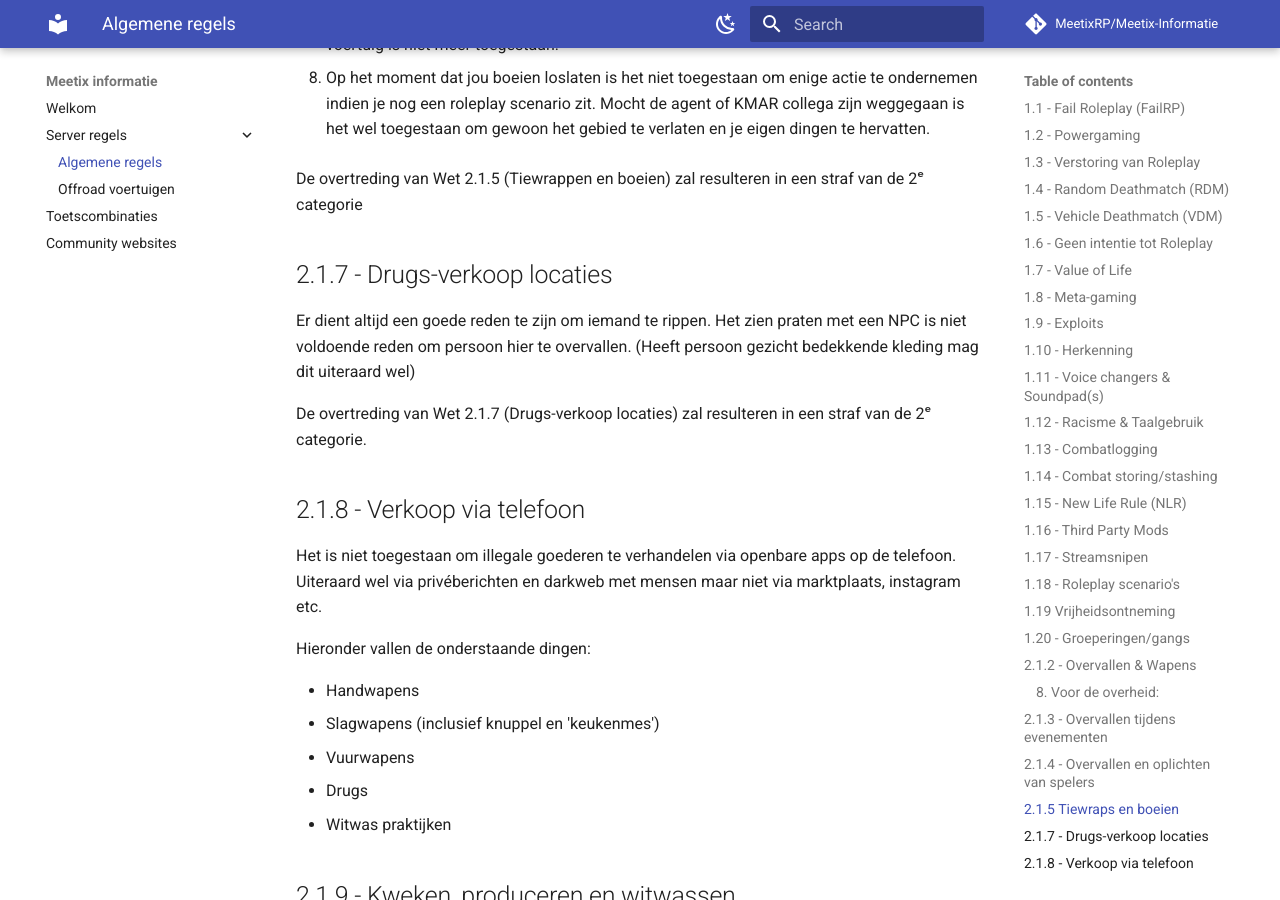
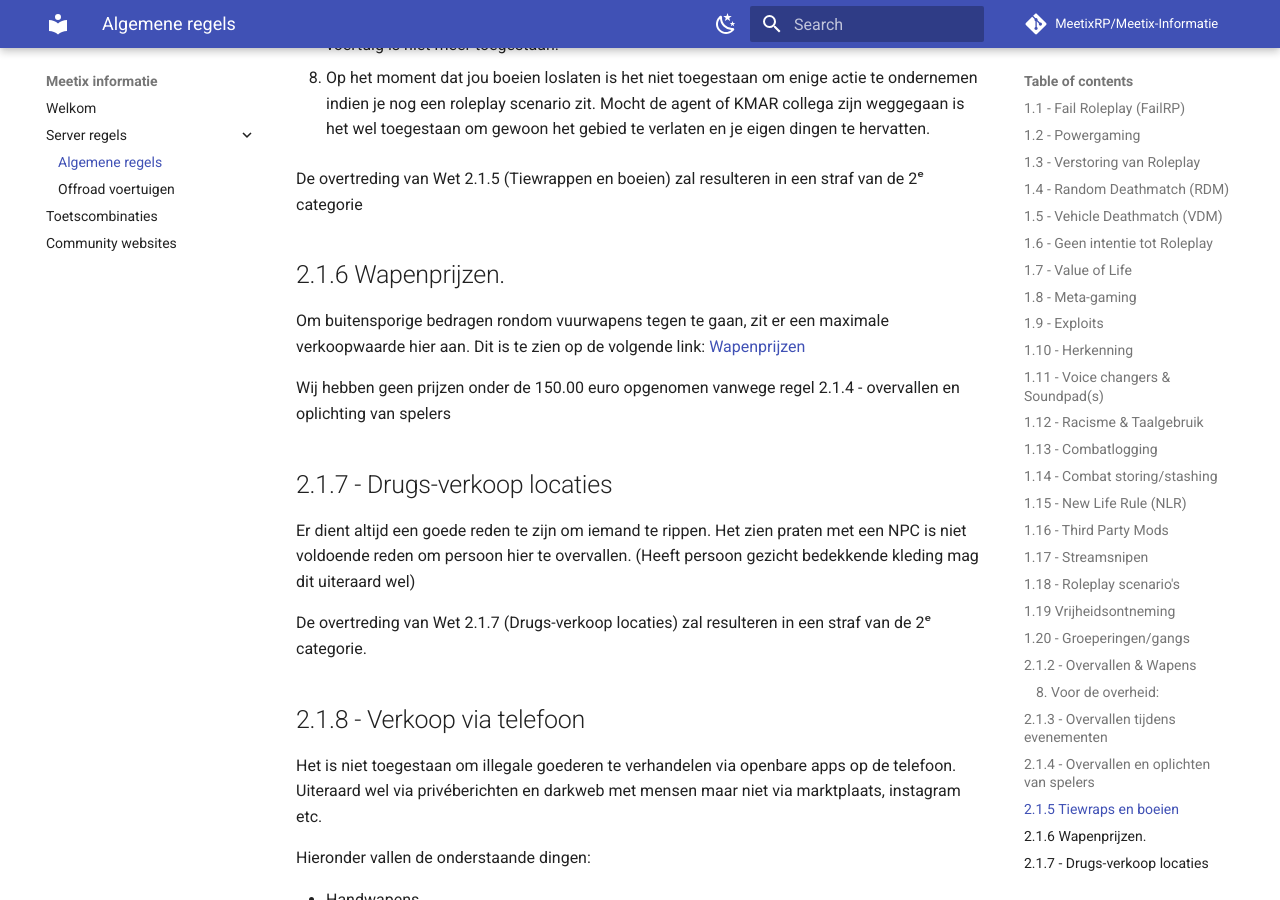
Before and after one commit to MeetixRP/Meetix-Informatie, an MkDocs documentation site: the page built from docs/algemeneregels.md, in a window 1280 px wide and 900 px high, scrolled down 10703 px. Built offline with MkDocs 1.6.1 and Material for MkDocs 9.7.7, drawn with Linux system fonts in a browser that asks for light colours; comment, search, counter and statistics services are not loaded.

Commit message:
Update algemeneregels.md
2.1.6 op verzoek van management.

```diff
--- a/docs/algemeneregels.md
+++ b/docs/algemeneregels.md
@@ -294,6 +294,8 @@ Het overvallen/oplichten van medespelers is enkel toegestaan wanneer deze bezig
 
 - Herhaaldelijk overvallen of oplichten. Het is niet toegestaan om de hele dag bezig te zijn met deze activiteiten. Continu engagement in dergelijk gedrag wordt beschouwd als toxisch en wordt over het algemeen niet gewaardeerd. Enkele incidenten zijn acceptabel, maar dienen met mate plaats te vinden.
 
+
+
 ## 2.1.5 Tiewraps en boeien
 
 1. Aan het vastbinden van iemand met tiewraps of handboeien dient ten alle tijden goede roleplay gekoppeld te zijn.
@@ -312,6 +314,15 @@ Het zomaar erin "toveren" van iemand in een voertuig is niet meer toegestaan.
 Mocht de agent of KMAR collega zijn weggegaan is het wel toegestaan om gewoon het gebied te verlaten en je eigen dingen te hervatten.
 
 De overtreding van Wet 2.1.5 (Tiewrappen en boeien) zal resulteren in een straf van de 2ᵉ categorie
+
+## 2.1.6 Wapenprijzen.
+
+Om buitensporige bedragen rondom vuurwapens tegen te gaan, zit er een maximale verkoopwaarde hier aan.
+Dit is te zien op de volgende link:
+[Wapenprijzen](https://docs.google.com/spreadsheets/d/1dGsZaWTJw8WHAHXHMZnL97IhPuEk40hU/edit?usp=sharing&ouid=105984552756401162709&rtpof=true&sd=true)
+
+
+ Wij hebben geen prijzen onder de 150.00 euro opgenomen vanwege regel 2.1.4 - overvallen en oplichting van spelers
 
 ## 2.1.7 - Drugs-verkoop locaties
 
```
